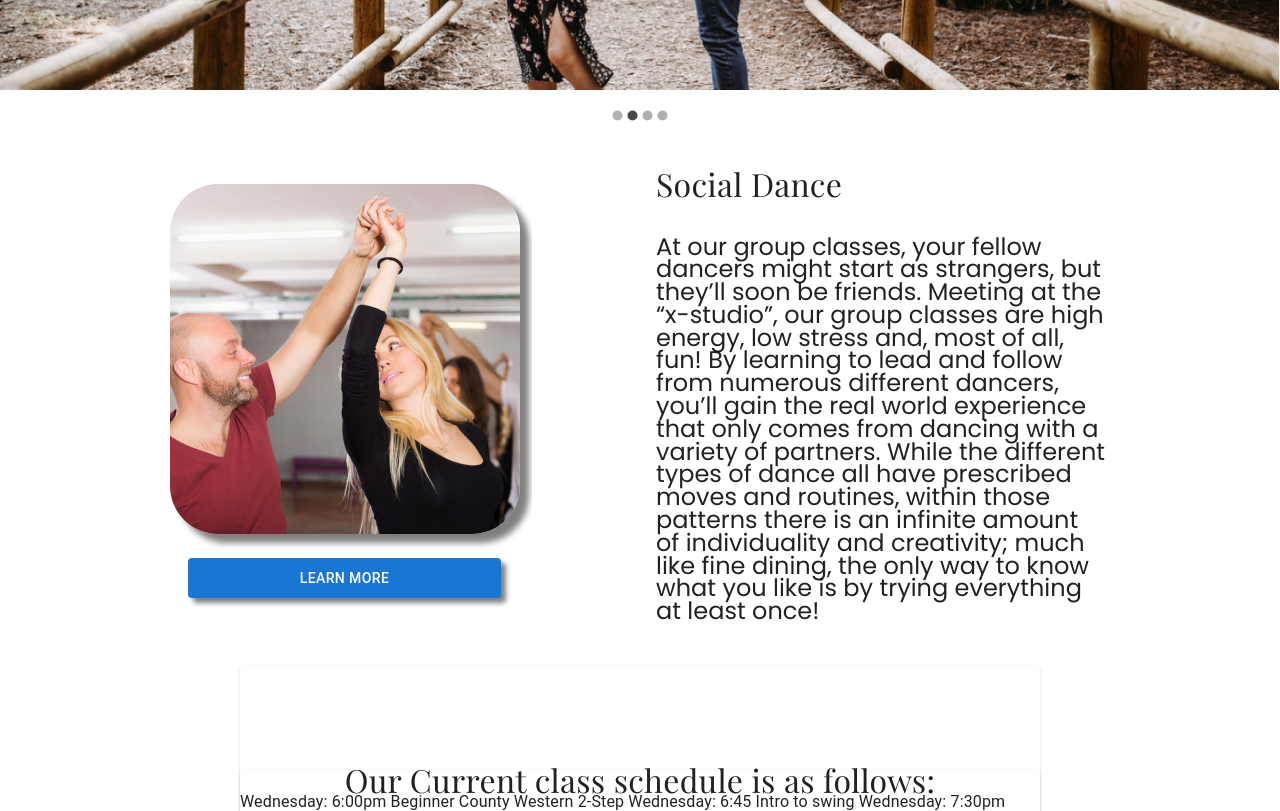
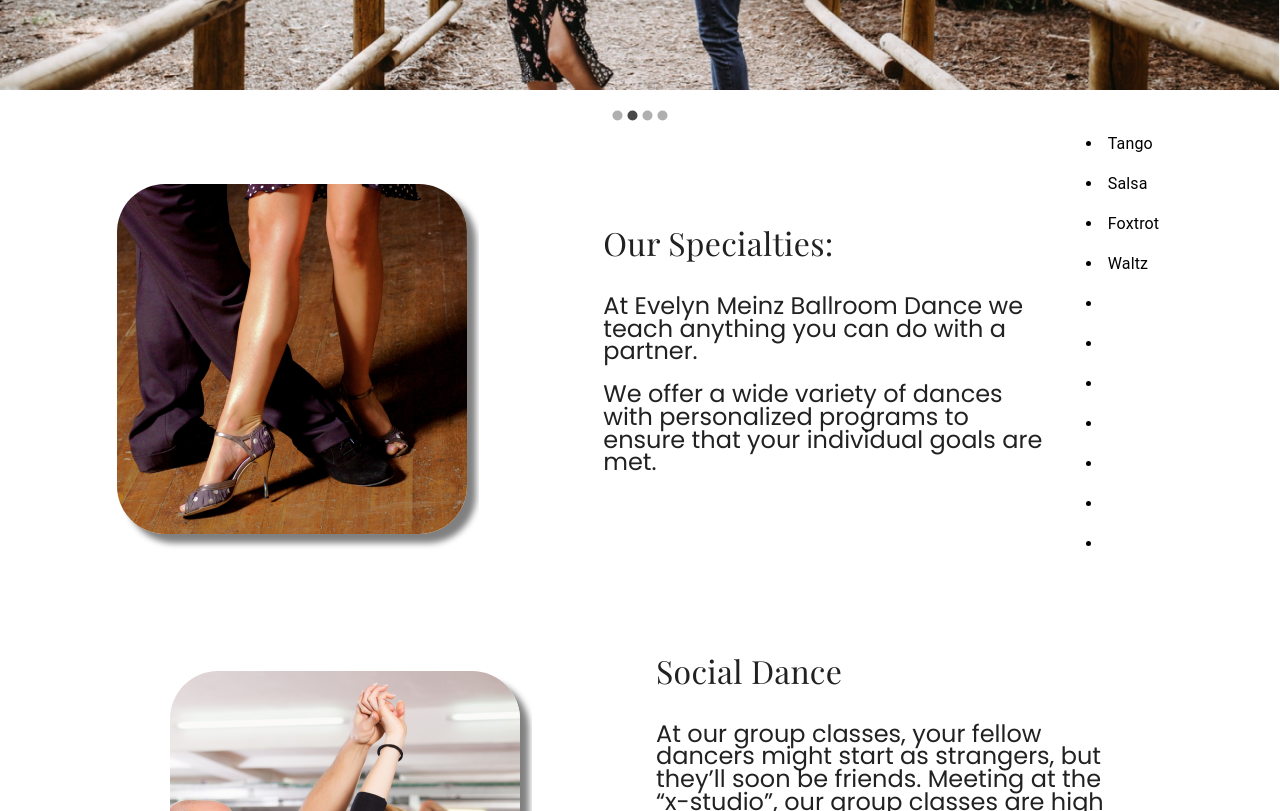
Before and after one commit to th2n10s4u/embd-website, a React (Create React App) app: page / in a window 1280 px wide. Shown: the part 580-1391 px from the top of the page. Built offline with nearby package versions, Linux system fonts and the light colour scheme.

Commit message:
Specialties
Started adding list items with dances taught. Need to align under the <TemplateCard>. Maybe Fragment?

```diff
--- a/src/App.js
+++ b/src/App.js
@@ -20,6 +20,7 @@ function App() {
     <div className="container">
       <Navbar />
       <MainCarousel />
+      <Specialties />
       <SocialDance />
       <Footer />
     </div>
--- a/src/assets/components/Specialties.js
+++ b/src/assets/components/Specialties.js
@@ -24,8 +24,20 @@ export default function Specialties() {
           CardContentBodySentenceOne="At Evelyn Meinz Ballroom Dance we teach anything you can do with
                 a partner."
           CardContentBodySentenceTwo="We offer a wide variety of dances with personalized programs to ensure that your individual goals are met."
-          CardContentBodySentenceThree="Add bullets here by creating a {bull} fn somehow using Lora text"
         />
+        <Typography>
+          <ListItem sx={{ display: "list-item" }}>Tango</ListItem>
+          <ListItem sx={{ display: "list-item" }}>Salsa</ListItem>
+          <ListItem sx={{ display: "list-item" }}>Foxtrot</ListItem>
+          <ListItem sx={{ display: "list-item" }}>Waltz</ListItem>
+          <ListItem sx={{ display: "list-item" }}></ListItem>
+          <ListItem sx={{ display: "list-item" }}></ListItem>
+          <ListItem sx={{ display: "list-item" }}></ListItem>
+          <ListItem sx={{ display: "list-item" }}></ListItem>
+          <ListItem sx={{ display: "list-item" }}></ListItem>
+          <ListItem sx={{ display: "list-item" }}></ListItem>
+          <ListItem sx={{ display: "list-item" }}></ListItem>
+        </Typography>
         {/* <ListItem sx={{ display: "list-item" }}></ListItem>  */}
         {/* List items don't have a bulleted UL option available. Maybe import a bulliet PNG and attach it in front of each word? */}
       </Box>
```
